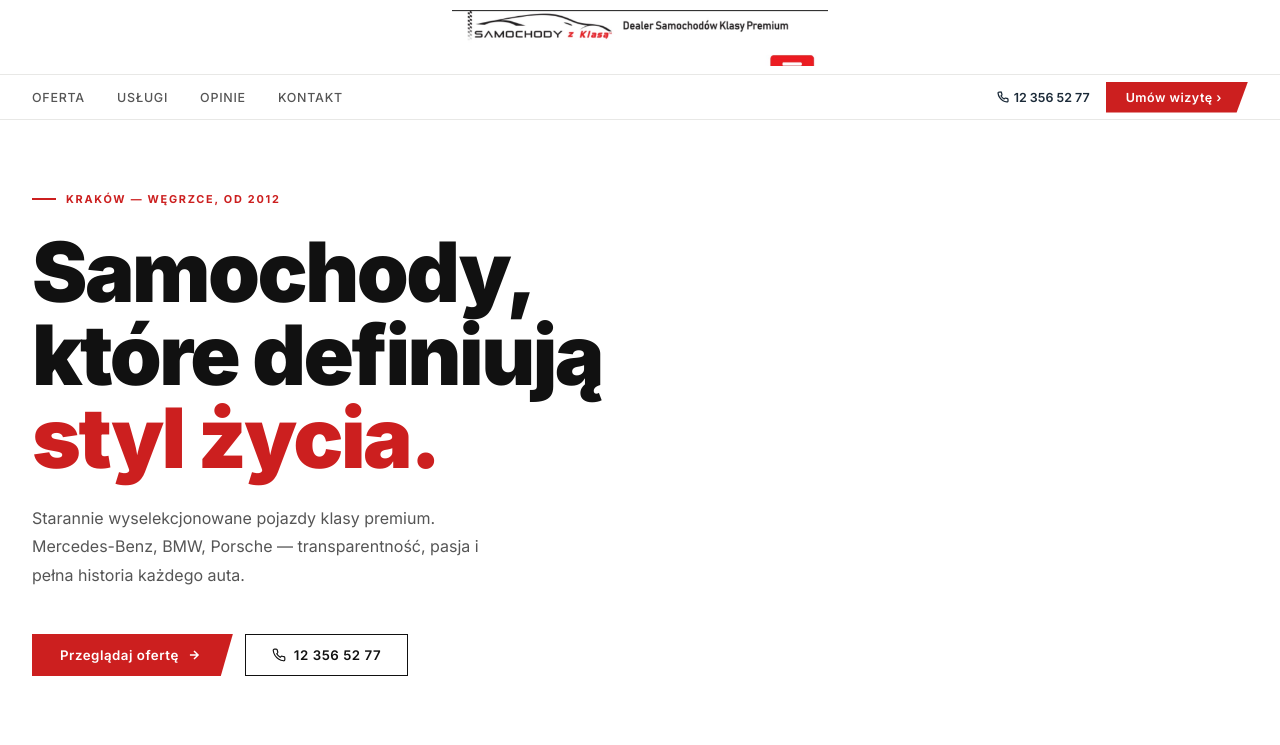
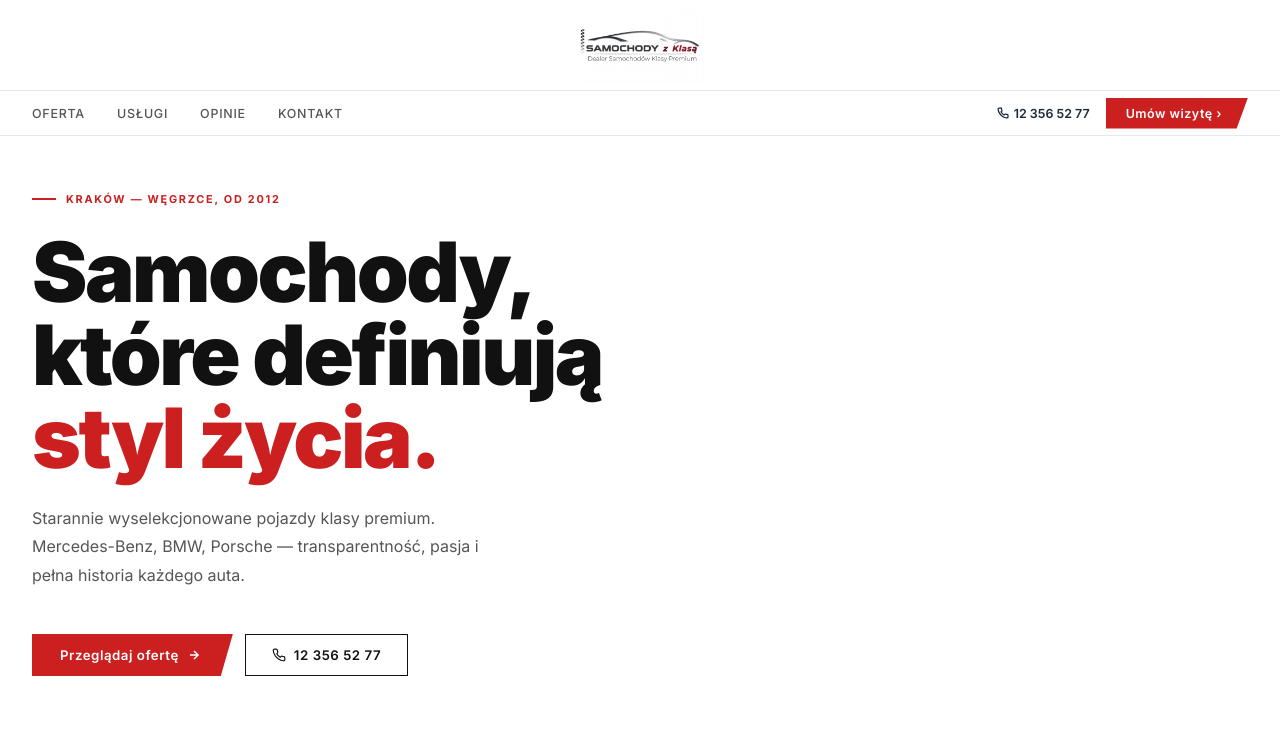
Before and after one commit to protocki17-cell/szk-site, a plain HTML site: page index.html in a window 1280 px wide. Shown: the top 745 px of the page. Drawn offline with Linux system fonts and the light colour scheme.

Commit message:
Replace logo with high-quality white-background version (SZKlogo.webp)

```diff
--- a/index.html
+++ b/index.html
@@ -204,7 +204,7 @@
   <!-- Logo bar — centered -->
   <div class="nav-logo-bar">
     <a href="#" style="text-decoration:none;">
-      <img src="szklogo.jpg" alt="Samochody z Klasą" style="height:56px;width:auto;display:block;"/>
+      <img src="SZKlogo.webp" alt="Samochody z Klasą" style="height:72px;width:auto;display:block;"/>
     </a>
   </div>
 
```
Also changed, not shown: SZKlogo.webp (added).
